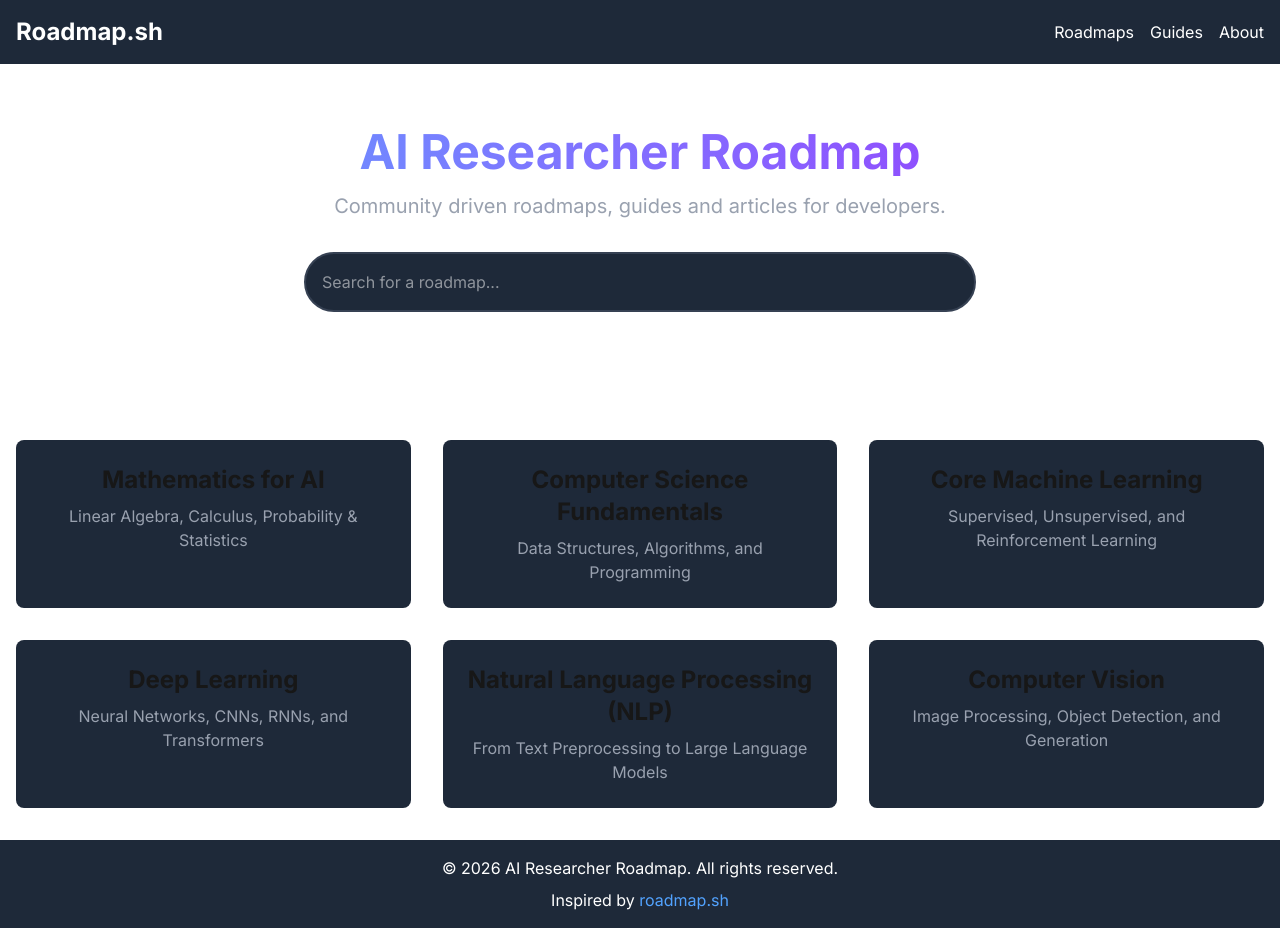
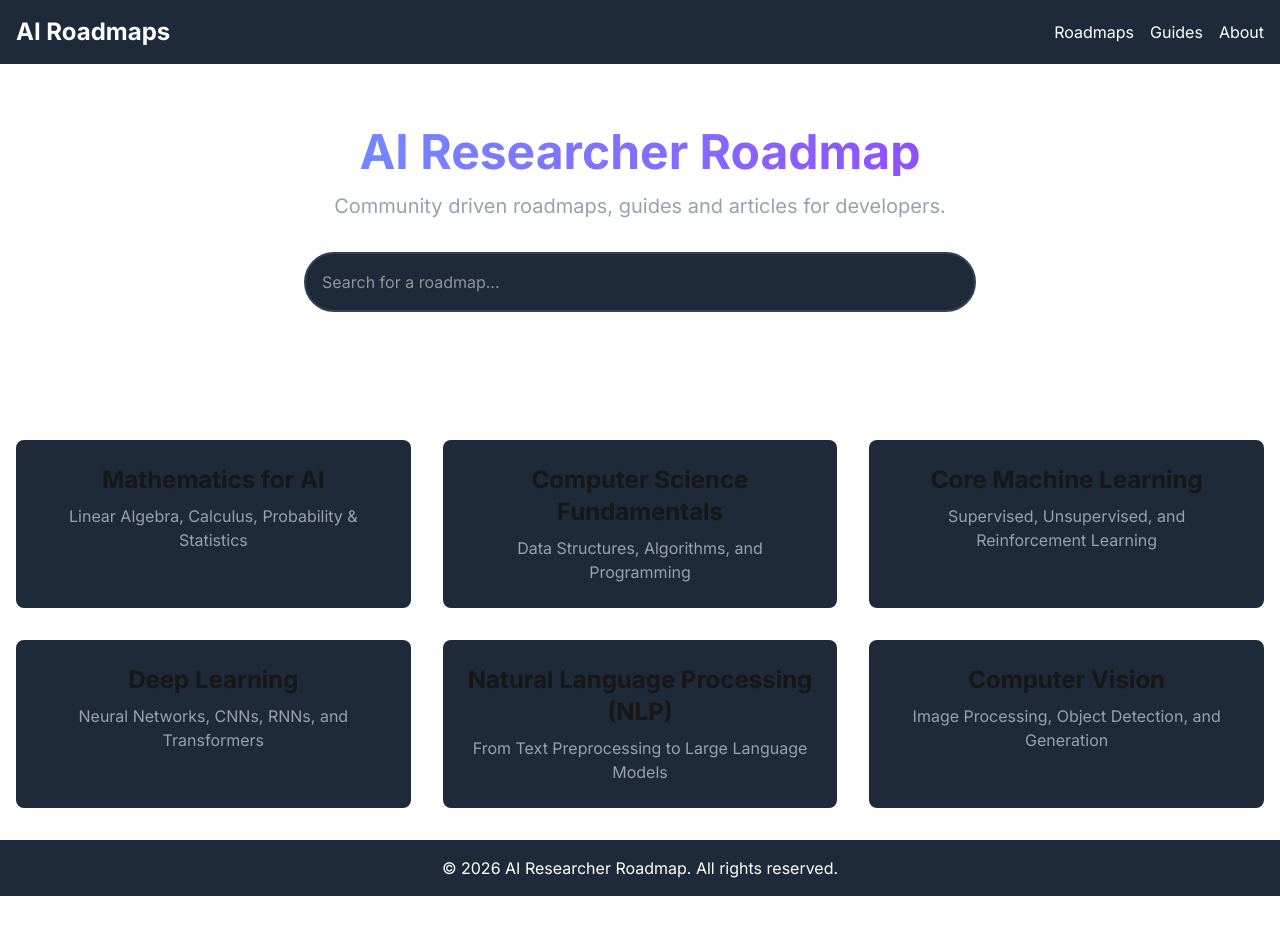
Before and after one commit to ishandutta2007/ai-researcher-roadmap-website, a Next.js app: page / in a window 1280 px wide. After the commit the page ends 896 px from the top, so only its background shows below. Built offline with nearby package versions, Linux system fonts and the light colour scheme.

Commit message:
minor_fix

```diff
--- a/src/components/Footer.tsx
+++ b/src/components/Footer.tsx
@@ -5,9 +5,6 @@ const Footer = () => {
     <footer className="bg-gray-800 text-white p-4 mt-8">
       <div className="container mx-auto text-center">
         <p>&copy; {new Date().getFullYear()} AI Researcher Roadmap. All rights reserved.</p>
-        <p className="mt-2">
-          Inspired by <a href="https://roadmap.sh" className="text-blue-400 hover:underline">roadmap.sh</a>
-        </p>
       </div>
     </footer>
   );
--- a/src/components/Header.tsx
+++ b/src/components/Header.tsx
@@ -5,7 +5,7 @@ const Header = () => {
     <header className="bg-gray-800 text-white p-4">
       <div className="container mx-auto flex justify-between items-center">
         <div className="text-2xl font-bold">
-          <a href="/">Roadmap.sh</a>
+          <a href="/">AI Roadmaps</a>
         </div>
         <nav>
           <ul className="flex space-x-4">
```
